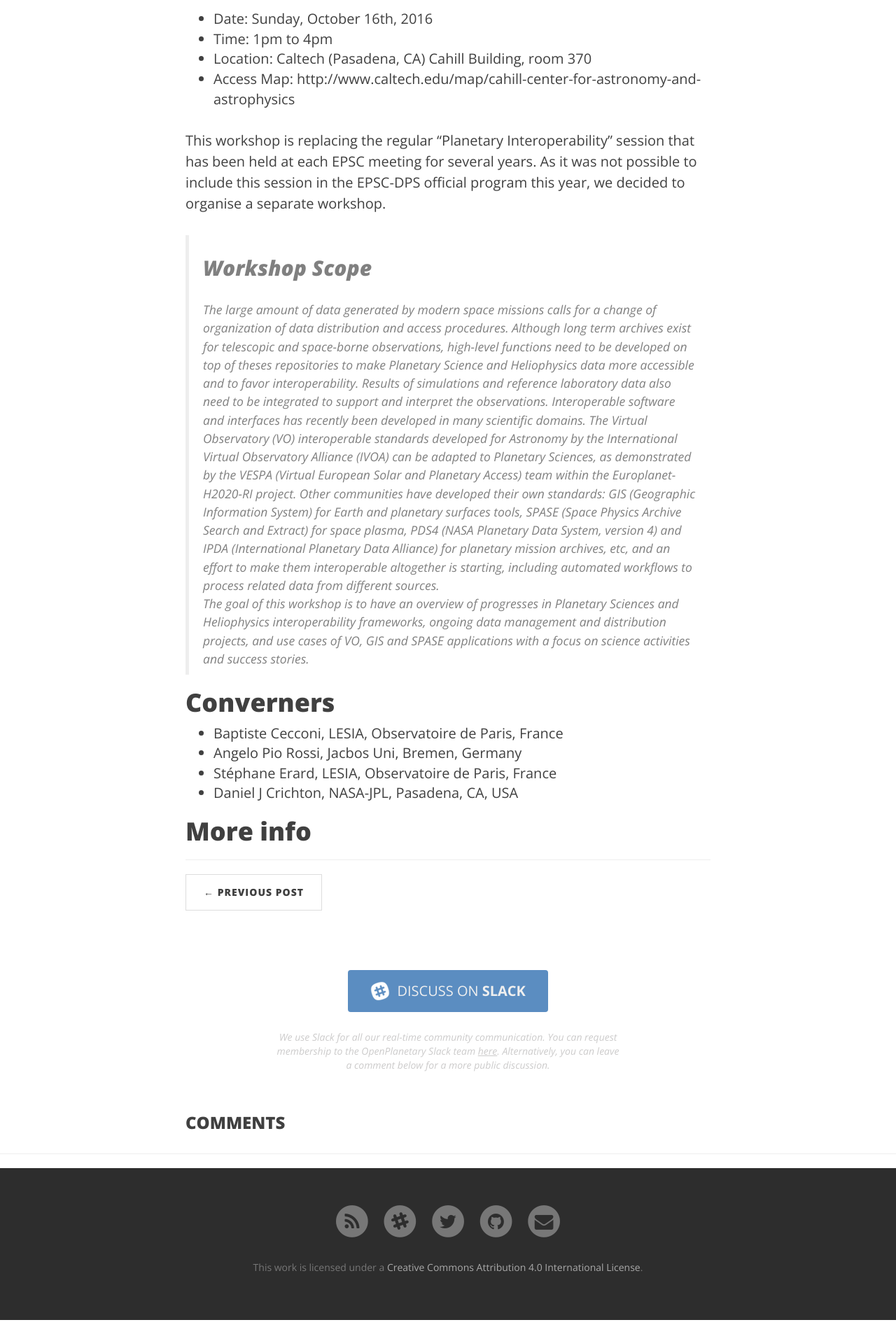
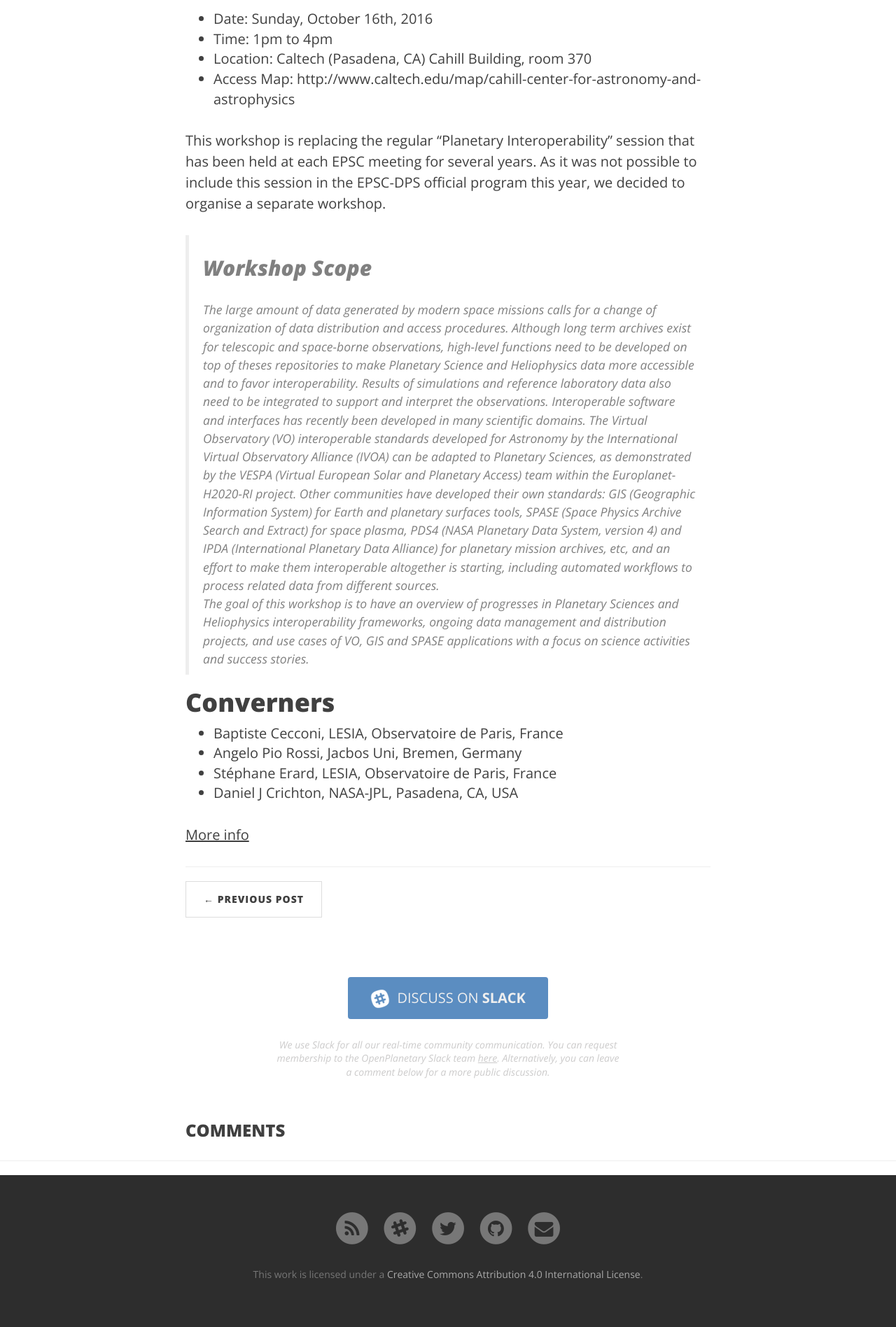
Before and after one commit to openplanetary/openplanetary.github.io, a Jekyll site: the page built from _posts/2016-10-05-planetary-interoperability-workshop-2016.markdown, in a window 1280 px wide. Shown: the part 759-2655 px from the top of the page at 70% size. Built offline with Jekyll 4.4.1, drawn with Linux system fonts in a browser that asks for light colours; nearby versions of some CDN libraries; comment, search, counter and statistics services are not loaded.

```diff
--- a/_posts/2016-10-05-planetary-interoperability-workshop-2016.markdown
+++ b/_posts/2016-10-05-planetary-interoperability-workshop-2016.markdown
@@ -26,4 +26,4 @@ This workshop is replacing the regular "Planetary Interoperability" session that
 + Stéphane Erard, LESIA, Observatoire de Paris, France
 + Daniel J Crichton, NASA-JPL, Pasadena, CA, USA
 
-# [More info](https://voparis-confluence.obspm.fr/pages/viewpage.action?pageId=3047498)
+[More info](https://voparis-confluence.obspm.fr/pages/viewpage.action?pageId=3047498)
```
